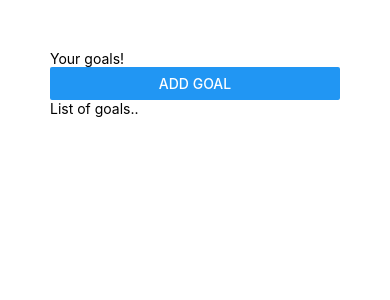
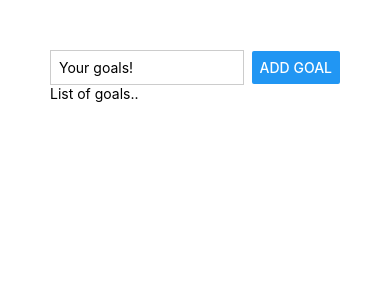
Before and after one commit to Facuscar/RNCourse, a React Native app: screen / in a window 390 px wide. Shown: the top 300 px of the page. Built offline with nearby package versions, Linux system fonts and the light colour scheme.

Commit message:
Styles to the form

```diff
--- a/App.js
+++ b/App.js
@@ -4,8 +4,8 @@
 export default function App() {
   return (
     <View style={styles.appContainer}>
-      <View>
-        <TextInput placeholder='Your goals!' />
+      <View style={styles.inputContainer}>
+        <TextInput style={styles.textInput} placeholder='Your goals!' />
         <Button title='Add goal' />
       </View>
       <View>
@@ -20,5 +20,17 @@
 const styles = StyleSheet.create({
   appContainer: {
     padding: 50,
+  },
+  inputContainer: {
+    flexDirection: 'row',
+    justifyContent: 'space-between',
+    alignItems: 'center'
+  },
+  textInput: {
+    borderWidth: 1,
+    borderColor: '#cccccc',
+    width: '80%',
+    marginRight: 8,
+    padding: 8,
   }
 });
```
